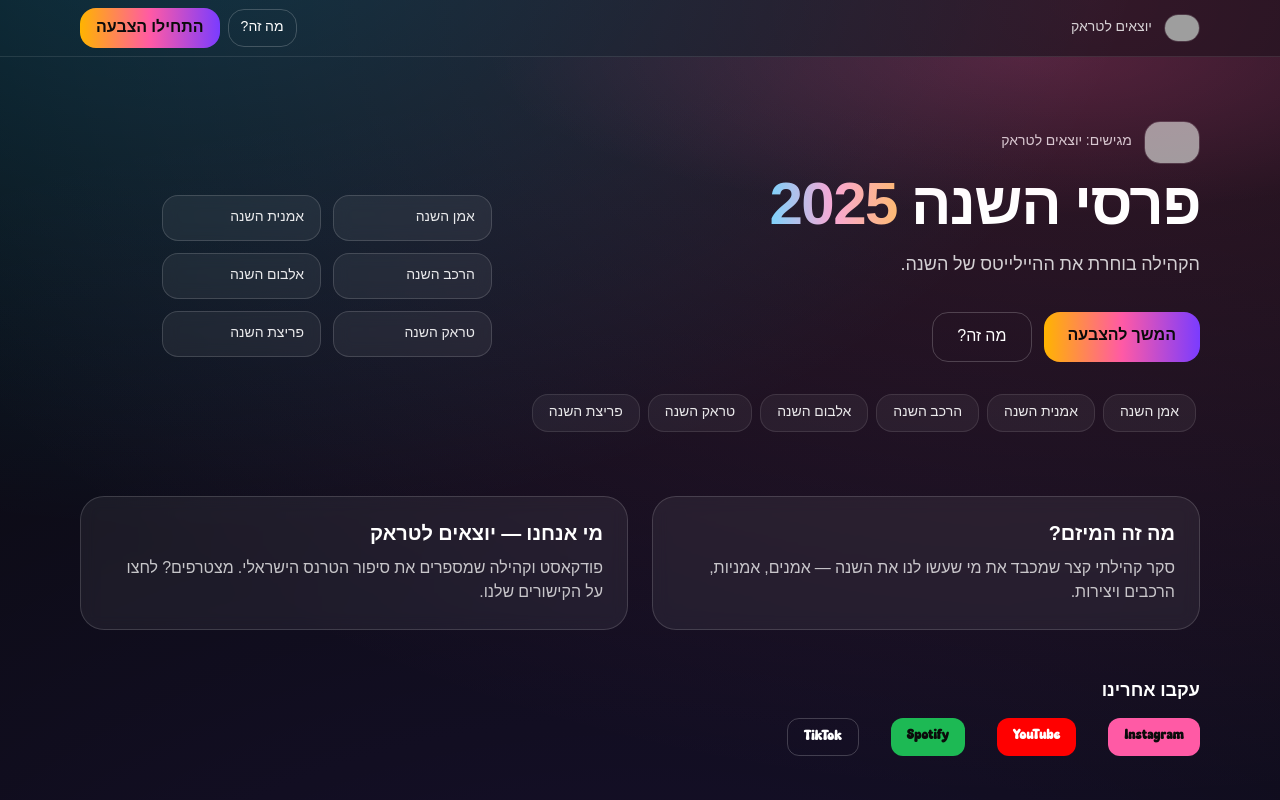
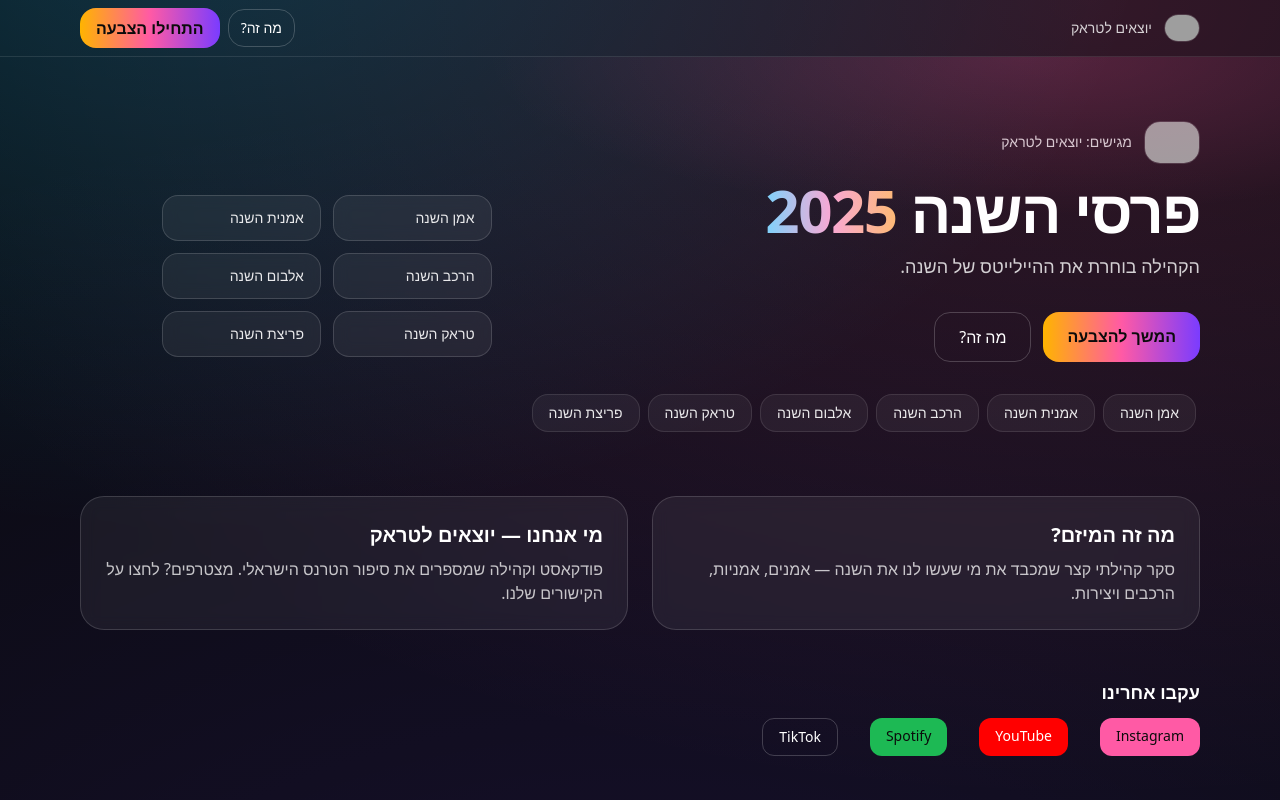
Before and after one commit to ShadowBoxer39/Trance-Awards, a Next.js app: page / in a window 1280 px wide. Shown: the top 800 px of the page. Built offline with nearby package versions, Linux system fonts and the light colour scheme; grey boxes are pictures that could not be loaded; a web font is replaced by a local one.

Commit message:
Update _app.tsx

```diff
--- a/pages/_app.tsx
+++ b/pages/_app.tsx
@@ -1,11 +1,10 @@
-// pages/_app.tsx
-import "../styles/globals.css";            // ⬅️ use relative path
+import "../styles/globals.css";
 import type { AppProps } from "next/app";
-import { milkyway } from "../lib/fonts";   // ⬅️ already relative
+import { milkyway, gan } from "../lib/fonts";
 
 export default function App({ Component, pageProps }: AppProps) {
   return (
-    <main className={`${milkyway.variable} font-milkyway`}>
+    <main className={`${milkyway.variable} ${gan.variable} font-gan`}>
       <Component {...pageProps} />
     </main>
   );
```
